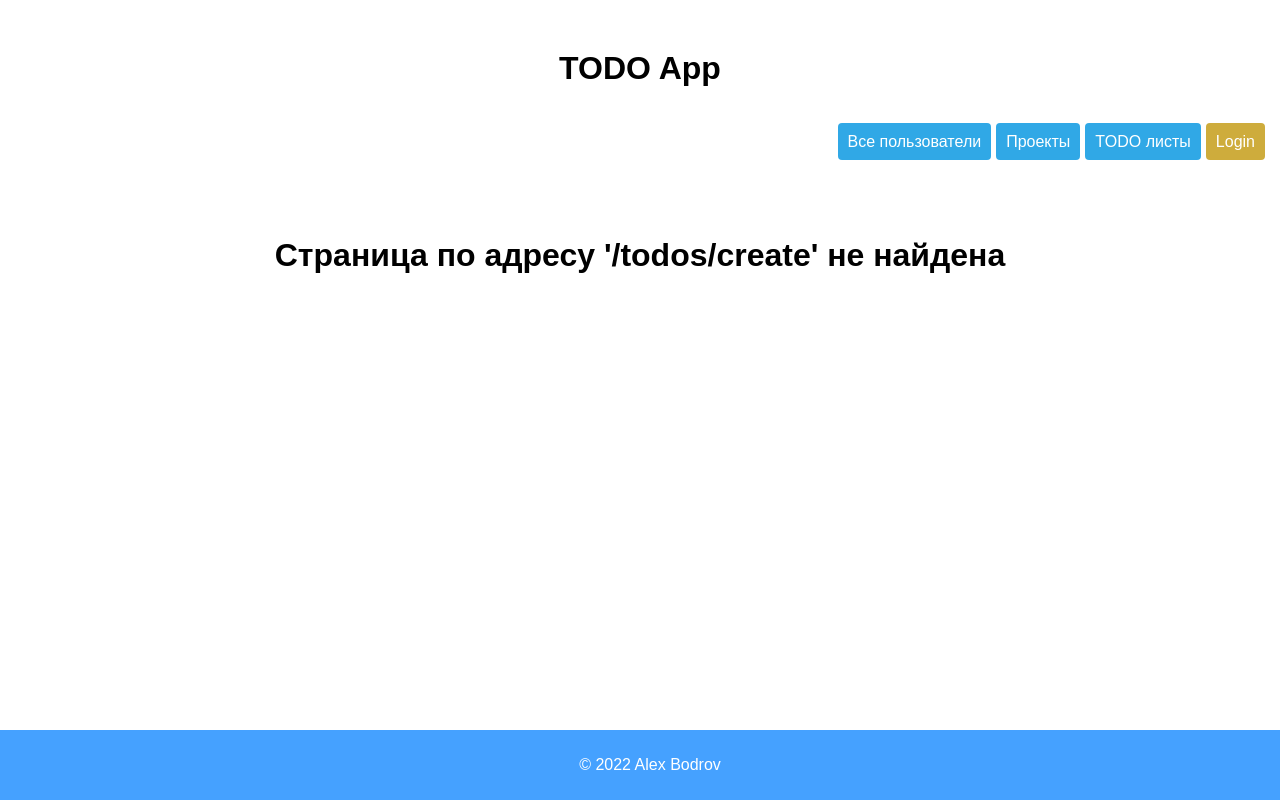
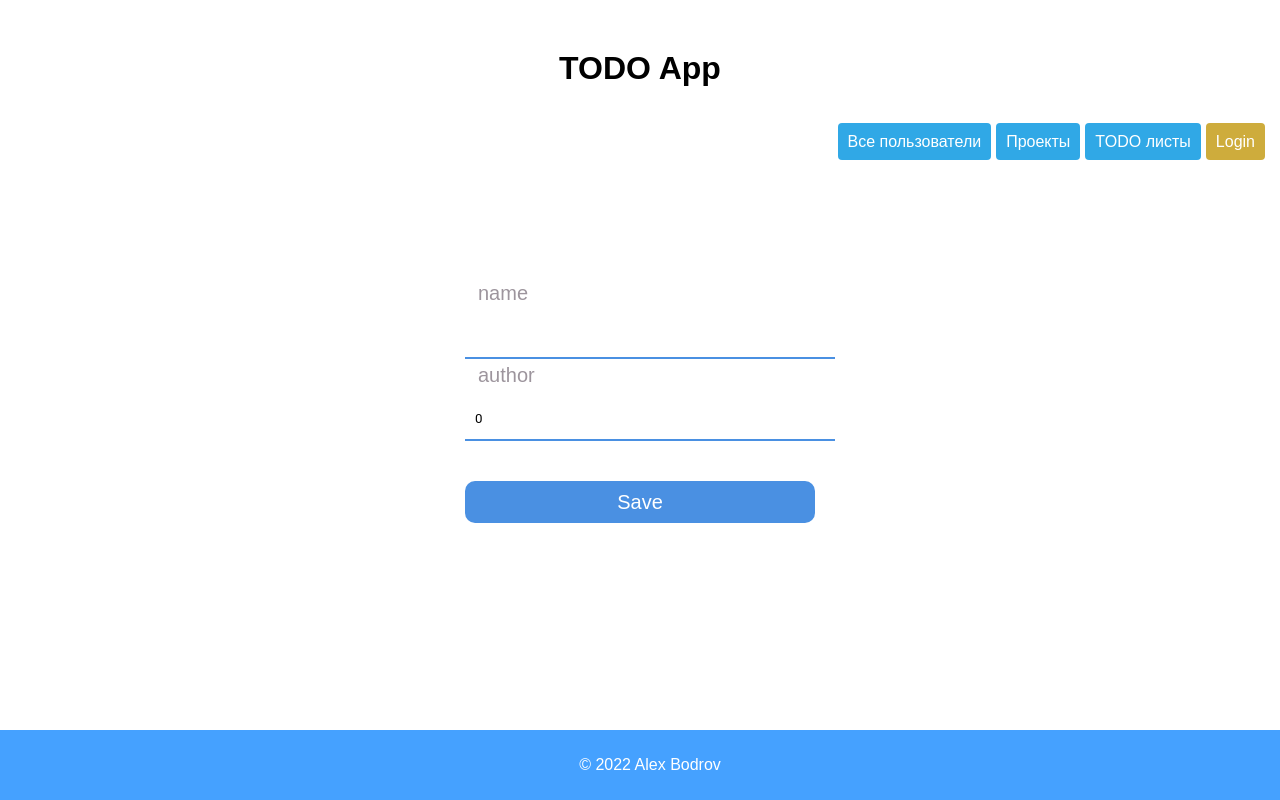
Before and after one commit to AlexVBodrov/drf_todo, a React (Create React App) app in the folder frontend/: page /todos/create in a window 1280 px wide. Built offline with nearby package versions, Linux system fonts and the light colour scheme; no server answers.

Commit message:
add deleteTODO button & callback function, add form Create  newTodo

```diff
--- a/frontend/src/App.js
+++ b/frontend/src/App.js
@@ -8,6 +8,7 @@ import './components/components.css';
 import UserList from './components/User';
 import ProjectList from './components/Project';
 import TODOList from './components/TODO';
+import TodoForm from './components/TodoForm';
 // import MainMenu from './components/Menu';
 import Footer from './components/Footer';
 import NotFound404 from './components/NotFound404';
@@ -50,6 +51,38 @@ class App extends React.Component {
         this.setState({
           todos: response.data.results,
         });
+      })
+      .catch((error) => console.log(error));
+  }
+
+  deleteTodo(id) {
+    console.log(id);
+    const headers = this.get_headers();
+    axios
+      .delete(`http://127.0.0.1:8000/api/todos/${id}`, { headers, headers })
+      .then((response) => {
+        this.load_data();
+        // this.setState(
+        //   {
+        //   todos: this.state.todos.filter((item) => item.id !== id),
+        // }
+        // );
+      })
+      .catch((error) => console.log(error));
+  }
+
+  createTodo(name, author) {
+    const headers = this.get_headers();
+    const data = { name: name, author: author };
+    axios
+      .post(`http://127.0.0.1:8000/api/todos/`, data, { headers, headers })
+      .then((response) => {
+        let new_todo = response.data;
+        const author = this.state.authors.filter(
+          (item) => item.id === new_todo.author
+        )[0];
+        new_todo.author = author;
+        this.setState({ books: [...this.state.books, new_todo] });
       })
       .catch((error) => console.log(error));
   }
@@ -165,11 +198,34 @@ class App extends React.Component {
               path="/projects/"
               component={() => <ProjectList projects={this.state.projects} />}
             />
+            {/* <Route
+              exact
+              path="/todos/"
+              component={() => <TODOList todos={this.state.todos} />}
+            /> */}
+
             <Route
               exact
               path="/todos/"
-              component={() => <TODOList todos={this.state.todos} />}
+              component={() => (
+                <TODOList
+                  todos={this.state.todos}
+                  deleteTodo={(id) => this.deleteTodo(id)}
+                />
+              )}
             />
+
+            <Route
+              exact
+              path="/todos/create"
+              component={() => (
+                <TodoForm
+                  createBook={(name, author) => this.createTodo(name, author)}
+                />
+              )}
+            />
+            {/* <Route exact path="/todos/create" component={() => <TodoForm />} /> */}
+
             <Route component={NotFound404} />
           </Switch>
         </BrowserRouter>
--- a/frontend/src/components/TODO.js
+++ b/frontend/src/components/TODO.js
@@ -1,8 +1,8 @@
 import React from 'react';
-
+import { BrowserRouter, Route, Switch, Link } from 'react-router-dom';
 import './components.css';
 
-const TODOItem = ({ todo }) => {
+const TODOItem = ({ todo, deleteTodo }) => {
   return (
     // возвращаем верстку
     <tbody>
@@ -14,13 +14,23 @@ const TODOItem = ({ todo }) => {
         <td>{todo.created}</td>
         <td>{todo.updated}</td>
         <td>{todo.is_active.toString()}</td>
+        <td>
+          <button
+            className="delete"
+            onClick={() => deleteTodo(todo.id)}
+            type="button"
+          >
+            Delete
+          </button>
+        </td>
       </tr>
     </tbody>
   );
 };
 
-const TODOList = ({ todos }) => {
+const TODOList = ({ todos, deleteTodo }) => {
   return (
+    <div>
       <table className="table">
         <thead>
           <tr>
@@ -31,12 +41,15 @@ const TODOList = ({ todos }) => {
             <th>created</th>
             <th>updated</th>
             <th>is_active</th>
+            <th></th>
           </tr>
         </thead>
         {todos.map((todo) => (
-        <TODOItem key={todo.id} todo={todo} />
+          <TODOItem key={todo.id} todo={todo} deleteTodo={deleteTodo} />
         ))}
       </table>
+      <Link to="/todos/create">Create todo</Link>
+    </div>
   );
 };
 
--- /dev/null
+++ b/frontend/src/components/TodoForm.js
@@ -0,0 +1,50 @@
+import React from 'react';
+
+class TodoForm extends React.Component {
+  constructor(props) {
+    super(props);
+    this.state = { name: '', author: 0 };
+  }
+
+  handleChange(event) {
+    this.setState({
+      [event.target.name]: event.target.value,
+    });
+  }
+
+  handleSubmit(event) {
+    console.log(this.state.name);
+    console.log(this.state.author);
+
+    this.props.createBook(this.state.name, this.state.author);
+    event.preventDefault();
+  }
+
+  render() {
+    return (
+      <form className="ui-form" onSubmit={(event) => this.handleSubmit(event)}>
+        <div className="form-row">
+          <label htmlFor="login">name</label>
+          <input
+            type="text"
+            name="name"
+            value={this.state.name}
+            onChange={(event) => this.handleChange(event)}
+          />
+        </div>
+        <div className="form-row">
+          <label htmlFor="author">author</label>
+          <input
+            type="number"
+            name="author"
+            value={this.state.author}
+            onChange={(event) => this.handleChange(event)}
+          />
+        </div>
+        <input type="submit" value="Save" />
+      </form>
+    );
+  }
+}
+
+export default TodoForm;
```
Also changed, not shown: 2 other files (tests, documents, lock files or other folders). Lines whose indentation alone changed are shown as unchanged.
